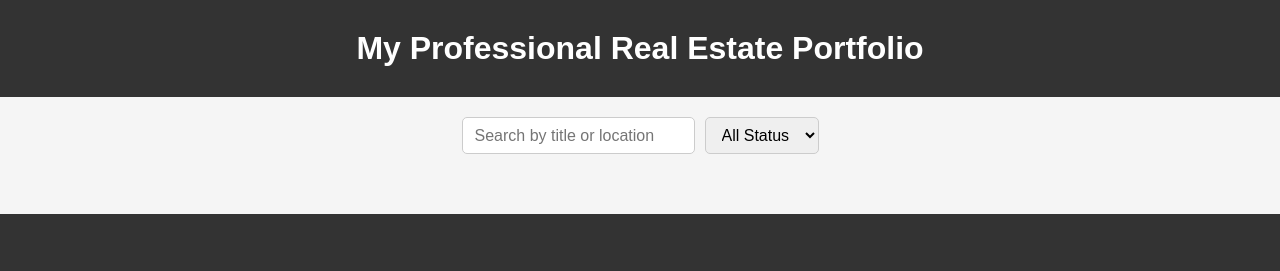
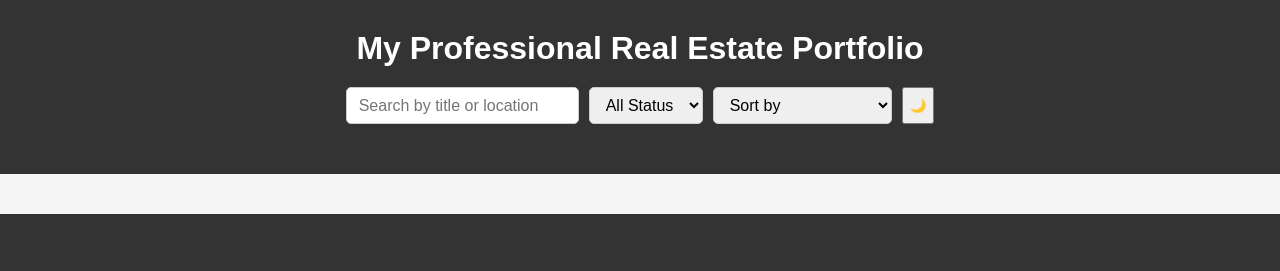
Before and after one commit to lohithss369-debug/real-estate-portfolio-staticweb, a plain HTML site: page index.html in a window 1280 px wide. Shown: the top 271 px of the page. Drawn offline with Linux system fonts and the light colour scheme; no server answers.

Commit message:
Update index.html

```diff
--- a/index.html
+++ b/index.html
@@ -8,36 +8,45 @@
 </head>
 <body>
 
-  <header>
+  <!-- Sticky Header -->
+  <header id="main-header">
     <h1>My Professional Real Estate Portfolio</h1>
-  </header>
-
-  <div class="controls" id="controls-bar">
+    <div class="controls">
       <input type="text" id="searchInput" placeholder="Search by title or location">
       <select id="statusFilter">
         <option value="">All Status</option>
         <option value="For Sale">For Sale</option>
         <option value="Sold">Sold</option>
       </select>
+      <select id="sortFilter">
+        <option value="">Sort by</option>
+        <option value="priceLow">Price: Low → High</option>
+        <option value="priceHigh">Price: High → Low</option>
+        <option value="featured">Featured</option>
+      </select>
+      <button id="themeToggle">🌙</button>
     </div>
+  </header>
 
+  <!-- Property Cards Container -->
   <div class="container" id="cards-container"></div>
 
-  <!-- Details View -->
+  <!-- Details Modal -->
   <div class="details-view" id="details-view"></div>
 
+  <!-- Footer -->
   <footer>
     <h2>Connect with Us</h2>
     <div class="social-container">
-      <a class="social-card" href="https://www.facebook.com/share/1Dx4xN9ZAp/" target="_blank">
+      <a class="social-card" href="#" target="_blank">
         <img src="https://upload.wikimedia.org/wikipedia/commons/5/51/Facebook_f_logo_%282019%29.svg" alt="Facebook">
         <span>Facebook</span>
       </a>
-      <a class="social-card" href="https://wa.me/919059841369" target="_blank">
+      <a class="social-card" href="#" target="_blank">
         <img src="https://upload.wikimedia.org/wikipedia/commons/6/6b/WhatsApp.svg" alt="WhatsApp">
         <span>WhatsApp</span>
       </a>
-      <a class="social-card" href="mailto:lohithss369@gmail.com" target="_blank">
+      <a class="social-card" href="#" target="_blank">
         <img src="https://upload.wikimedia.org/wikipedia/commons/4/4e/Gmail_Icon.png" alt="Gmail">
         <span>Email</span>
       </a>
```
Lines whose indentation alone changed are shown as unchanged.
